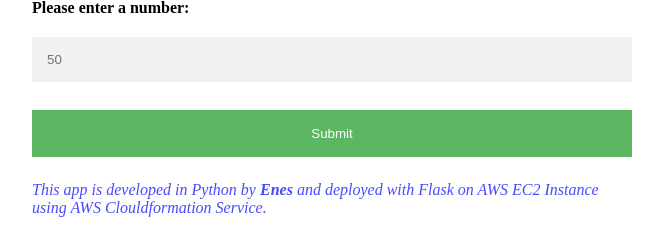
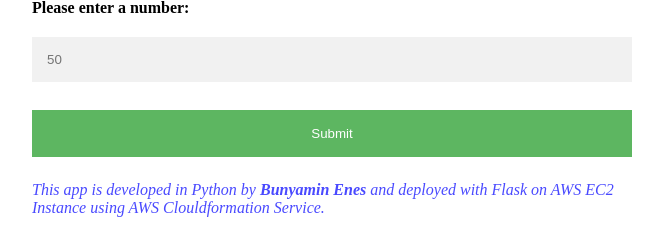
Before and after one commit to Bunyaminenesgumus/my-projects, a Flask app: page / in a window 1280 px wide. Shown: the part 568-801 px from the top of the page, without its empty margins (308-971 px from the left). Run offline with Flask 3, Linux system fonts and the light colour scheme.

Commit message:
05-06-2023-23:15

```diff
--- a/Project-001-Roman-Numerals-Converter/app.py
+++ b/Project-001-Roman-Numerals-Converter/app.py
@@ -17,13 +17,13 @@ def main_post():
     if request.method == 'POST':
         alpha = request.form['number']
         if not alpha.isdecimal():
-            return render_template('index.html', developer_name='Enes', not_valid=True)
+            return render_template('index.html', developer_name='Bunyamin Enes', not_valid=True)
         number = int(alpha)
         if not 0 < number < 4000:
-            return render_template('index.html', developer_name='Enes', not_valid=True)
-        return render_template('result.html', number_decimal = number , number_roman= convert(number), developer_name='Enes')
+            return render_template('index.html', developer_name='Bunyamin Enes', not_valid=True)
+        return render_template('result.html', number_decimal = number , number_roman= convert(number), developer_name='Bunyamin Enes')
     else:
-        return render_template('index.html', developer_name='Enes', not_valid=False)
+        return render_template('index.html', developer_name='Bunyamin Enes', not_valid=False)
 
 if __name__ == '__main__':
     # app.run(debug=True)
--- a/Project-001-Roman-Numerals-Converter/templates/index.html
+++ b/Project-001-Roman-Numerals-Converter/templates/index.html
@@ -59,7 +59,7 @@
 
 <body>
 
-  <div><img src="https://clarusway.com/wp-content/uploads/2020/06/clarusway_logo.png" /></div>
+  <div><img src="https://i.pinimg.com/originals/9c/66/54/9c665427e6e23dd61c71bf5166496c36.jpg" /></div>
 
   <h2>Project : Roman Numerals Converter Application</h2>
   <p>This application converts decimal numbers to Roman numerals. Only numbers from 1 to 3999 are allowed.</p><br>
--- a/Project-001-Roman-Numerals-Converter/templates/result.html
+++ b/Project-001-Roman-Numerals-Converter/templates/result.html
@@ -37,7 +37,7 @@
 
 <body>
 
-    <div><img src="https://clarusway.com/wp-content/uploads/2020/06/clarusway_logo.png" /></div>
+    <div><img src="https://i.pinimg.com/originals/9c/66/54/9c665427e6e23dd61c71bf5166496c36.jpg" /></div>
 
     <h2>Project : Roman Numerals Converter Application</h2>
     <br>
```
Also changed, not shown: Project-001-Roman-Numerals-Converter/roman-numbers.yml (+17 -12 lines), Project-001-Roman-Numerals-Converter/Project_001_.png (deleted), Project-001-Roman-Numerals-Converter/Project_001__.png (added), Project-001-Roman-Numerals-Converter/project-001-snapshot.png (deleted), Project-001-Roman-Numerals-Converter/project-001-snapshott.png (added).
